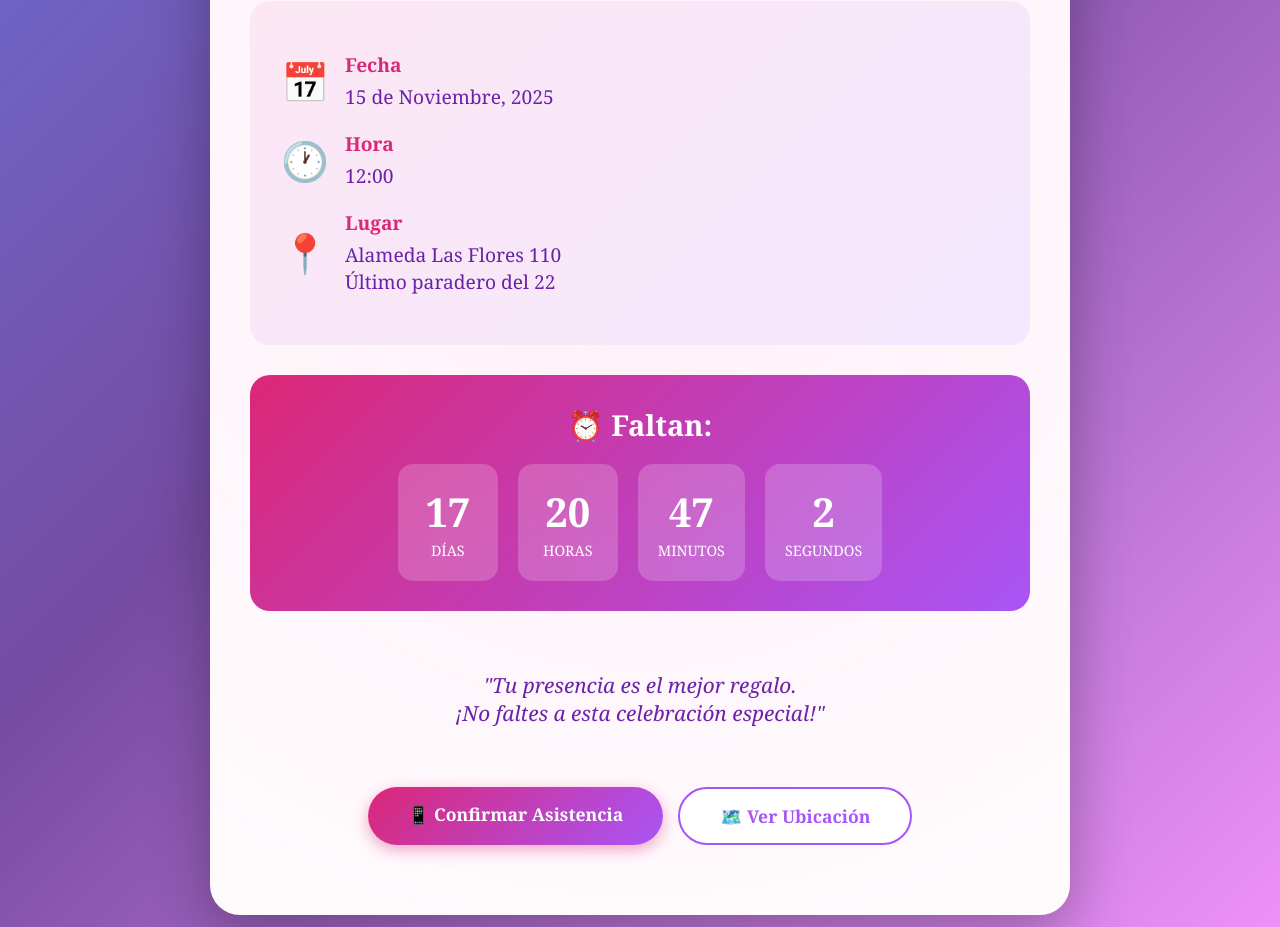
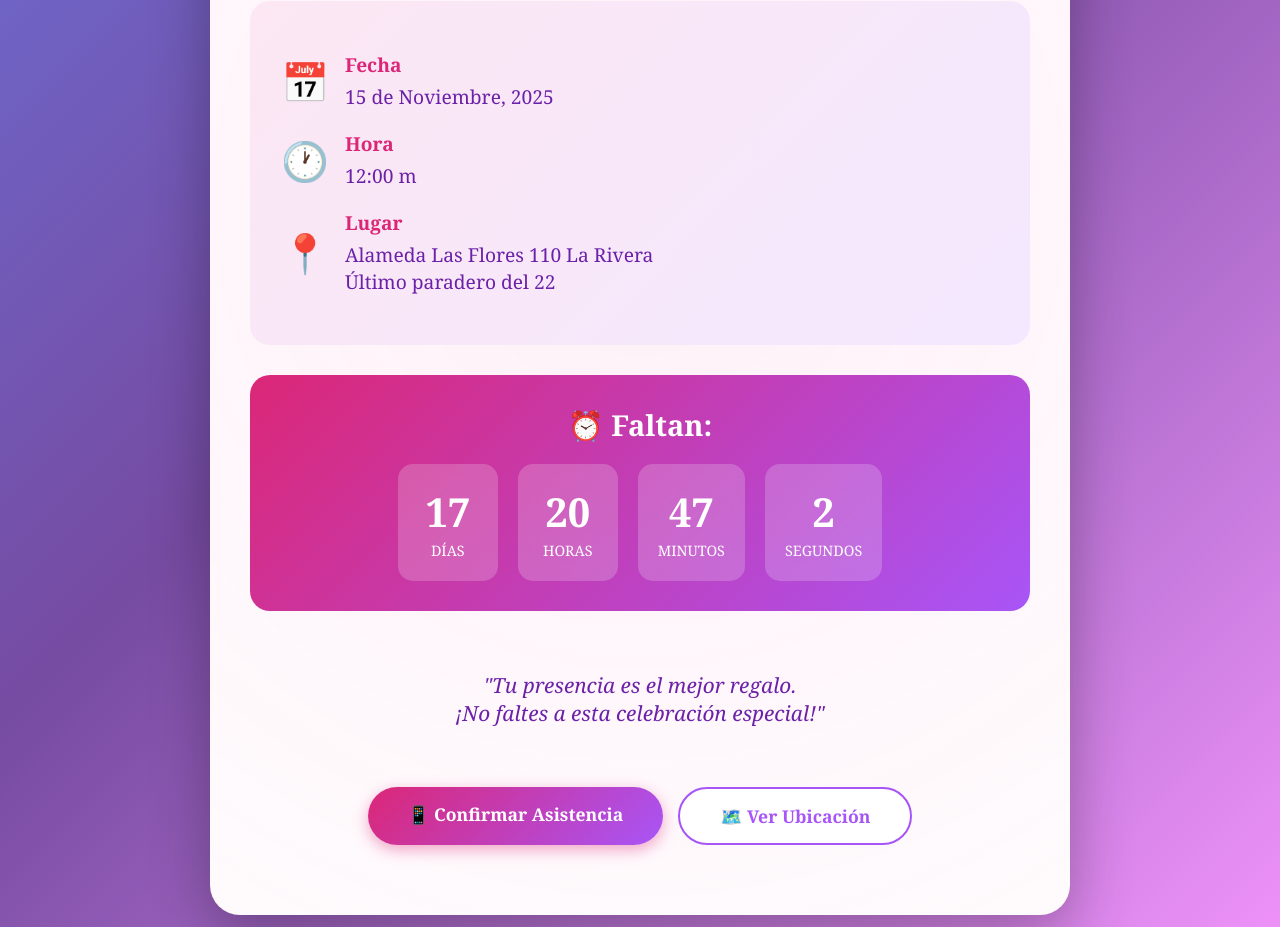
Before and after one commit to kevinarangoitia1502/cumple-rocio, a plain HTML site: page index.html in a window 1280 px wide. Shown: the part 800-1727 px from the top of the page. Drawn offline with Linux system fonts and the light colour scheme.

Commit message:
Update index.html

```diff
--- a/index.html
+++ b/index.html
@@ -358,7 +358,7 @@
                     <div class="icon">🕐</div>
                     <div class="text">
                         <strong>Hora</strong>
-                        12:00
+                        12:00 m
                     </div>
                 </div>
 
@@ -366,7 +366,7 @@
                     <div class="icon">📍</div>
                     <div class="text">
                         <strong>Lugar</strong>
-                        Alameda Las Flores 110<br>
+                        Alameda Las Flores 110 La Rivera<br>
                         Último paradero del 22
                     </div>
                 </div>
```
